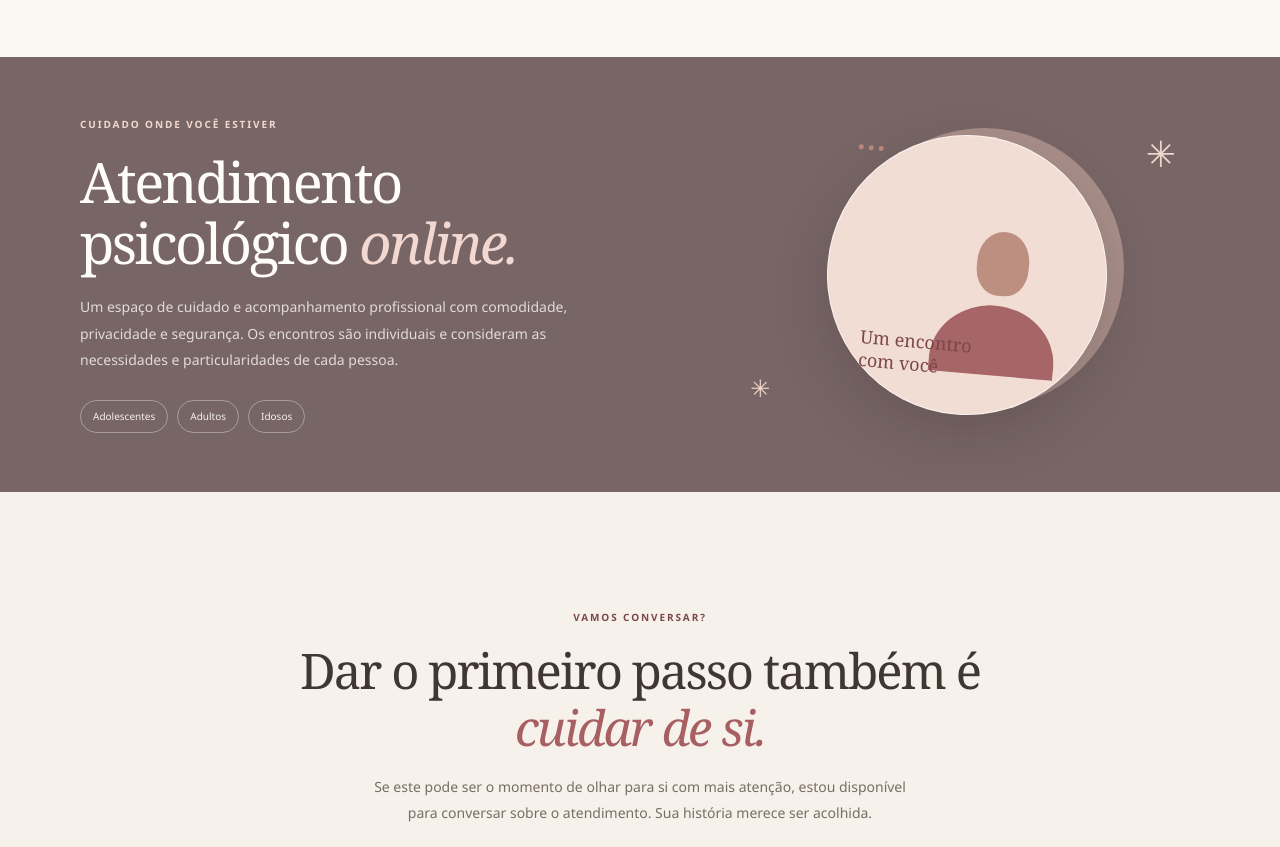
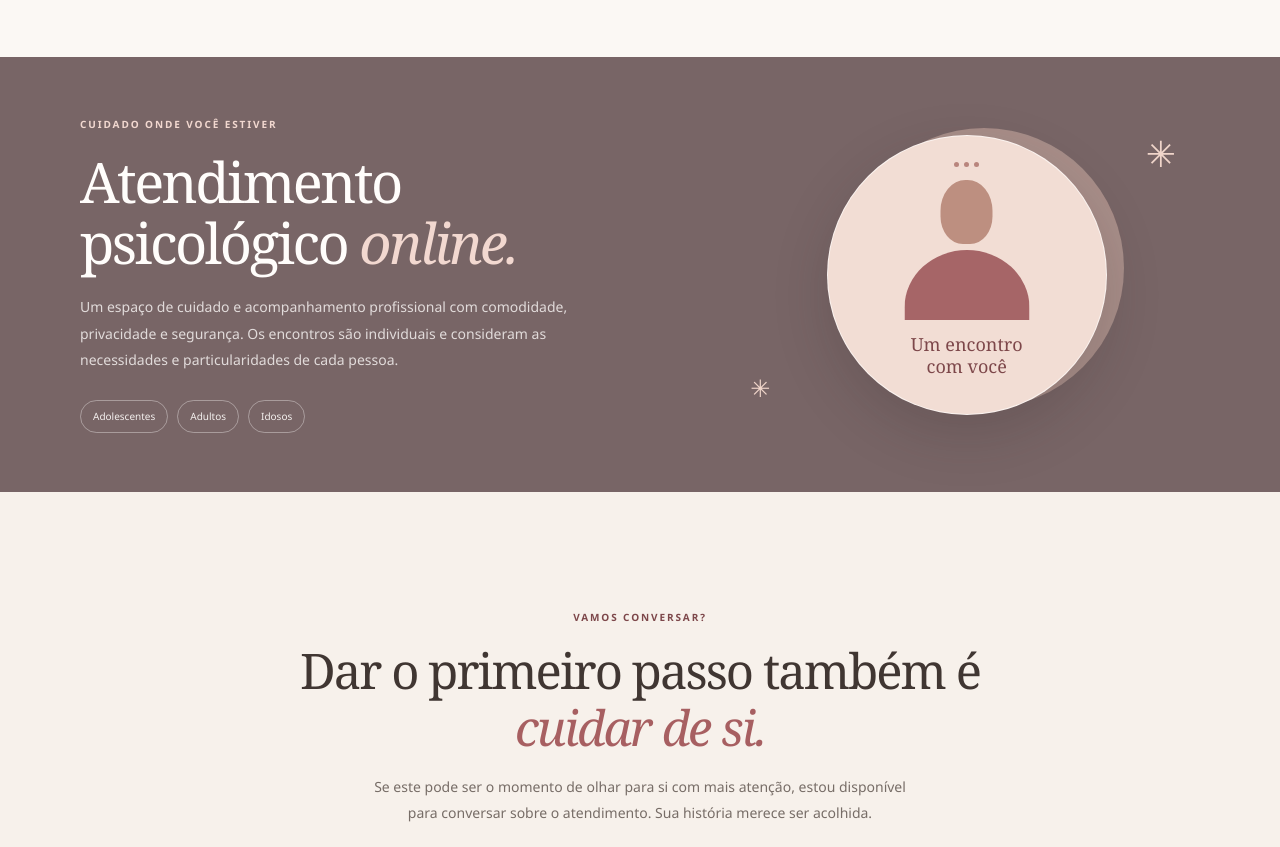
Before and after one commit to SammyBe4r/marta-oliveira-psicologia, a plain HTML site: page index.html in a window 1280 px wide. Shown: the part 2960-3807 px from the top of the page. Drawn offline with Linux system fonts and the light colour scheme.

Commit message:
Fix tilted "Um encontro com você" illustration in the online care section (6afe317b64db7a6394846db5)
Co-Authored-By: SammyBe4r <199411793+SammyBe4r@users.noreply.github.com>

```diff
--- a/styles.css
+++ b/styles.css
@@ -823,14 +823,14 @@ h2 em {
 
 .circle-front {
   display: flex;
+  justify-content: center;
   align-items: flex-start;
   gap: 5px;
-  padding: 18px 20px;
+  padding: 26px 20px;
   border: 1px solid rgba(255, 253, 251, 0.72);
   background: #f2ddd4;
   color: var(--rose-dark);
   box-shadow: 0 20px 55px rgba(46, 34, 34, 0.18);
-  transform: rotate(5deg);
 }
 
 .window-dot {
@@ -842,18 +842,20 @@ h2 em {
 
 .screen-person {
   position: absolute;
-  right: 45px;
-  bottom: 41px;
+  bottom: 94px;
+  left: 50%;
   width: 125px;
-  height: 156px;
+  height: 150px;
+  transform: translateX(-50%);
   overflow: hidden;
 }
 
 .person-head {
   position: absolute;
-  top: 12px;
-  left: 40px;
+  top: 10px;
+  left: 50%;
   width: 52px;
+  transform: translateX(-50%);
   height: 64px;
   border-radius: 48% 48% 43% 43%;
   background: #bd8f80;
@@ -871,11 +873,13 @@ h2 em {
 
 .screen-caption {
   position: absolute;
-  bottom: 35px;
-  left: 38px;
+  right: 0;
+  bottom: 36px;
+  left: 0;
   font-family: var(--serif);
   font-size: 18px;
   line-height: 1.25;
+  text-align: center;
 }
 
 .online-sparkle {
@@ -1286,6 +1290,12 @@ h2 em {
     height: 250px;
   }
 
+  .circle-front {
+    width: 280px;
+    height: 280px;
+    transform: scale(0.893);
+  }
+
   .contact-section {
     padding-block: 82px;
   }
```
